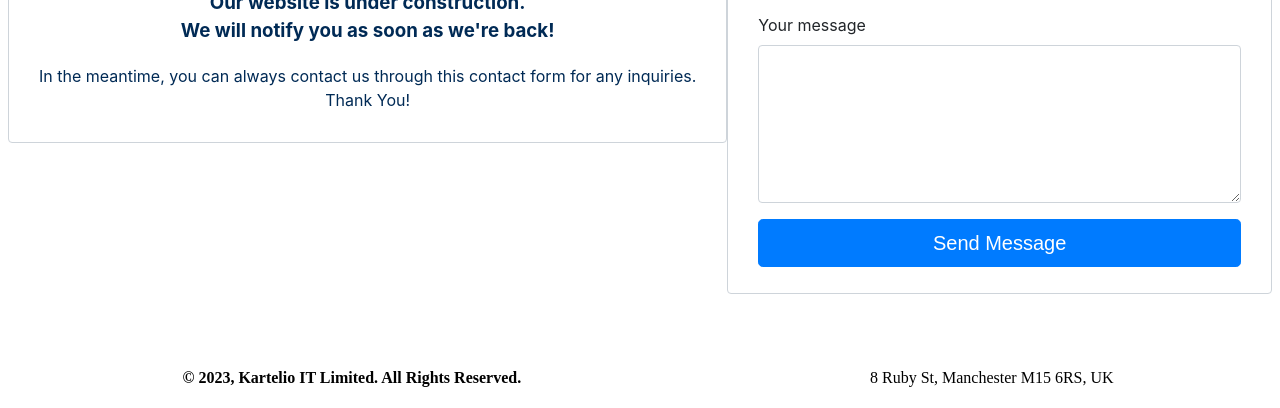
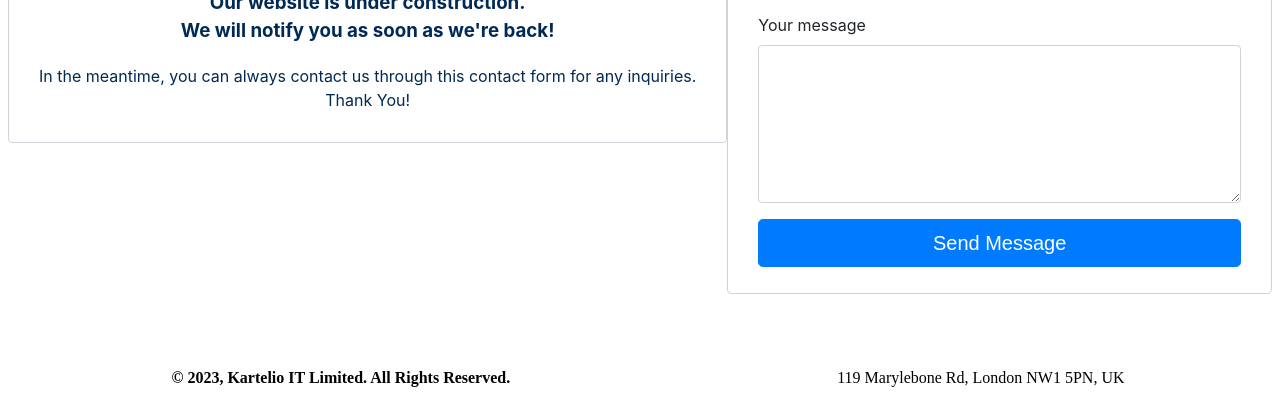
Before and after one commit to katelynharrington/katelynharrington, a plain HTML site: page index.html in a window 1280 px wide. Shown: the part 392-800 px from the top of the page. Drawn offline with Linux system fonts and the light colour scheme.

Commit message:
Update index.html

```diff
--- a/index.html
+++ b/index.html
@@ -58,7 +58,7 @@
     </div>
     <footer class="main-footer">
         <div><h4>© 2023, Kartelio IT Limited. All Rights Reserved.</h4></div>
-        <div>8 Ruby St, Manchester M15 6RS, UK</div>
+        <div>119 Marylebone Rd, London NW1 5PN, UK</div>
     </footer>
 </body>
 
```
